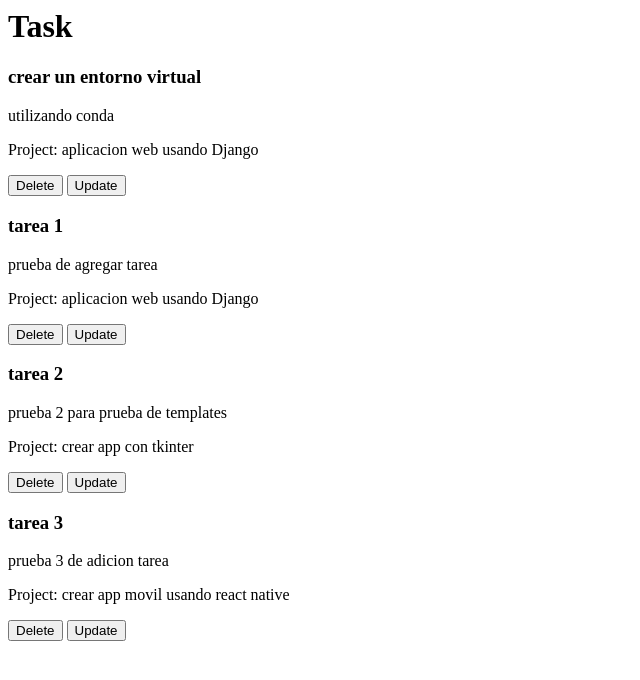
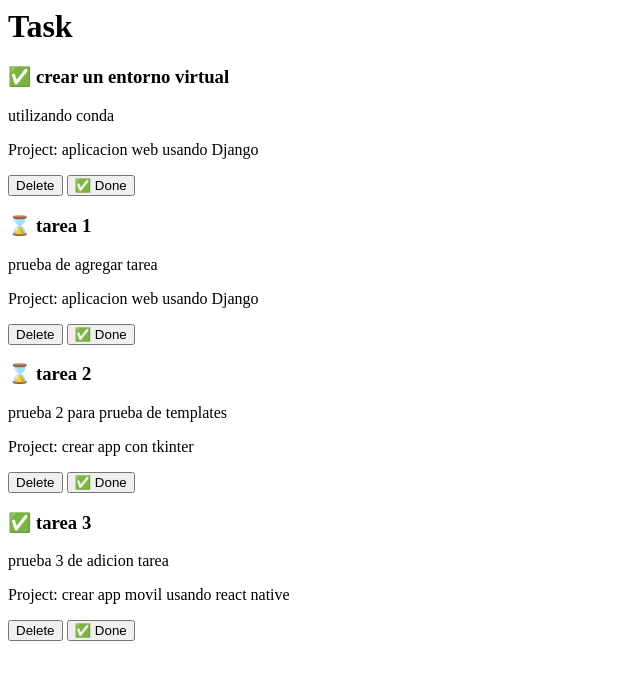
Before and after one commit to oscardbocanegra/learning_programming, a Django app: page /task/ in a window 1280 px wide. Shown: the top 680 px of the page, without its empty margins (0-640 px from the left). Run offline with Django 4.2, Linux system fonts and the light colour scheme; data comes from the database, SQL or seed files in the repository; both versions use the stored data as it was after the commit.

Commit message:
Usamos condicionales en archivo task.html

```diff
--- a/django_project/myapp/models.py
+++ b/django_project/myapp/models.py
@@ -11,6 +11,7 @@ class Task(models.Model):
     tittle = models.CharField(max_length=200)
     description = models.TextField()
     project = models.ForeignKey(Project, on_delete=models.CASCADE)
+    done = models.BooleanField(default=False)
 
     def __str__(self):
         return self.tittle + ' - ' + self.project.name
--- a/django_project/myapp/templates/task.html
+++ b/django_project/myapp/templates/task.html
@@ -3,15 +3,17 @@
 {% for task in tasks %}
 
 <div>
+    <h3>{% if task.done == False %} ⌛ {% else %} ✅ {% endif %}
+     {{task.tittle}}</h3>
 
-    <h3> {{task.tittle}}</h3>
     <p> {{task.description}} </p>
     <p> Project: {{task.project.name}} </p>
+
     <button>
         Delete
     </button>
     <button>
-        Update
+        ✅ Done
     </button>
 </article>
 
```
Also changed, not shown: django_project/db.sqlite3, django_project/myapp/migrations/0003_task_done.py (added).
